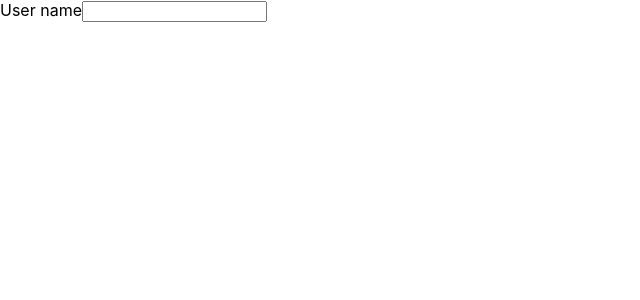
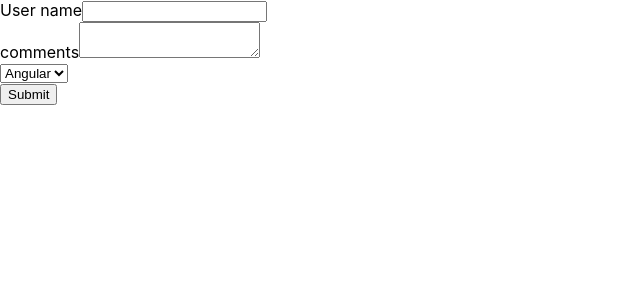
Before and after one commit to abdultanveer/myreact-app, a React (Create React App) app: page / in a window 1280 px wide. Shown: the top 300 px of the page, without its empty margins (0-640 px from the left). Built offline with nearby package versions, Linux system fonts and the light colour scheme.

Commit message:
handle change,submission

```diff
--- a/src/formcomponents/Form.js
+++ b/src/formcomponents/Form.js
@@ -1,33 +1,70 @@
-import React, { Component } from 'react'
+import React, { Component } from "react";
 
 export class Form extends Component {
   constructor(props) {
-      super(props)
+    super(props);
 
     this.state = {
-         userName: ''
+      userName: "",
+      comments: "",
+      topic:"Angular"
+    };
+
+    this.handleUserNameChange = this.handleUserNameChange.bind(this);
+    this.handleCommentsChange = this.handleCommentsChange.bind(this);
+    this.handleTopicChange = this.handleTopicChange.bind(this);
+    this.handleSubmission = this.handleSubmission.bind(this);
+
   }
 
-     this.handleUserNameChange = this.handleUserNameChange.bind(this)
+  handleTopicChange(event) {
+    this.setState({ topic: event.target.value });
+  }
+
+  handleUserNameChange(event) {
+    this.setState({ userName: event.target.value });
+  }
+
+  handleCommentsChange(event) {
+    this.setState({ comments: event.target.value });
   }
 
 
-    handleUserNameChange = (event) => {
-        this.setState = ({
-            userName: event.target.value
-        })
+  handleSubmission(event){
+    alert(`${this.state.userName}${this.state.comments} ${this.state.topic}`)
+    event.preventDefault() //dont want the values to disappear
   }
 
   render() {
     return (
-        <form>
+      <form   onSubmit={this.handleSubmission}>
         <div>
           <label>User name</label>
-        <input type='text' value={this.state.userName}  onChange={this.handleUserNameChange}/>
+          <input
+            type="text"
+            value={this.state.userName}
+            onChange={this.handleUserNameChange}
+          />
         </div>
+        <div>
+          <label>comments</label>
+          <textarea
+            value={this.state.comments}
+            onChange={this.handleCommentsChange}
+          />
+        </div>
+        <div>
+            <select  value={this.state.topic} onChange={this.handleTopicChange}>
+                <option> React</option>
+                <option> Angular</option>
+                <option> Android</option>
+
+            </select>
+        </div>
+        <button type="submit">Submit</button>
       </form>
-    )
+    );
   }
 }
 
-export default Form
+export default Form;
```
Lines whose indentation alone changed are shown as unchanged.
